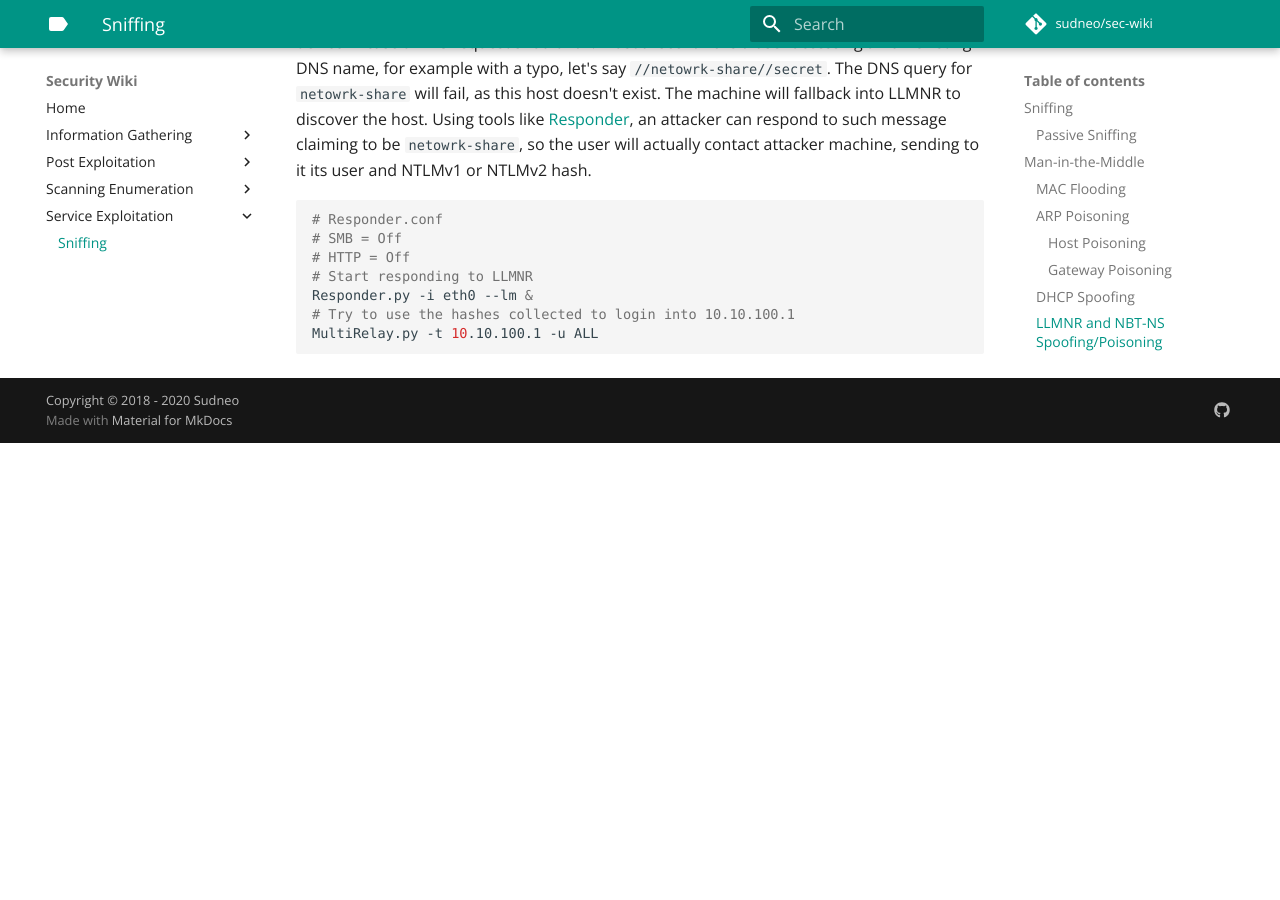
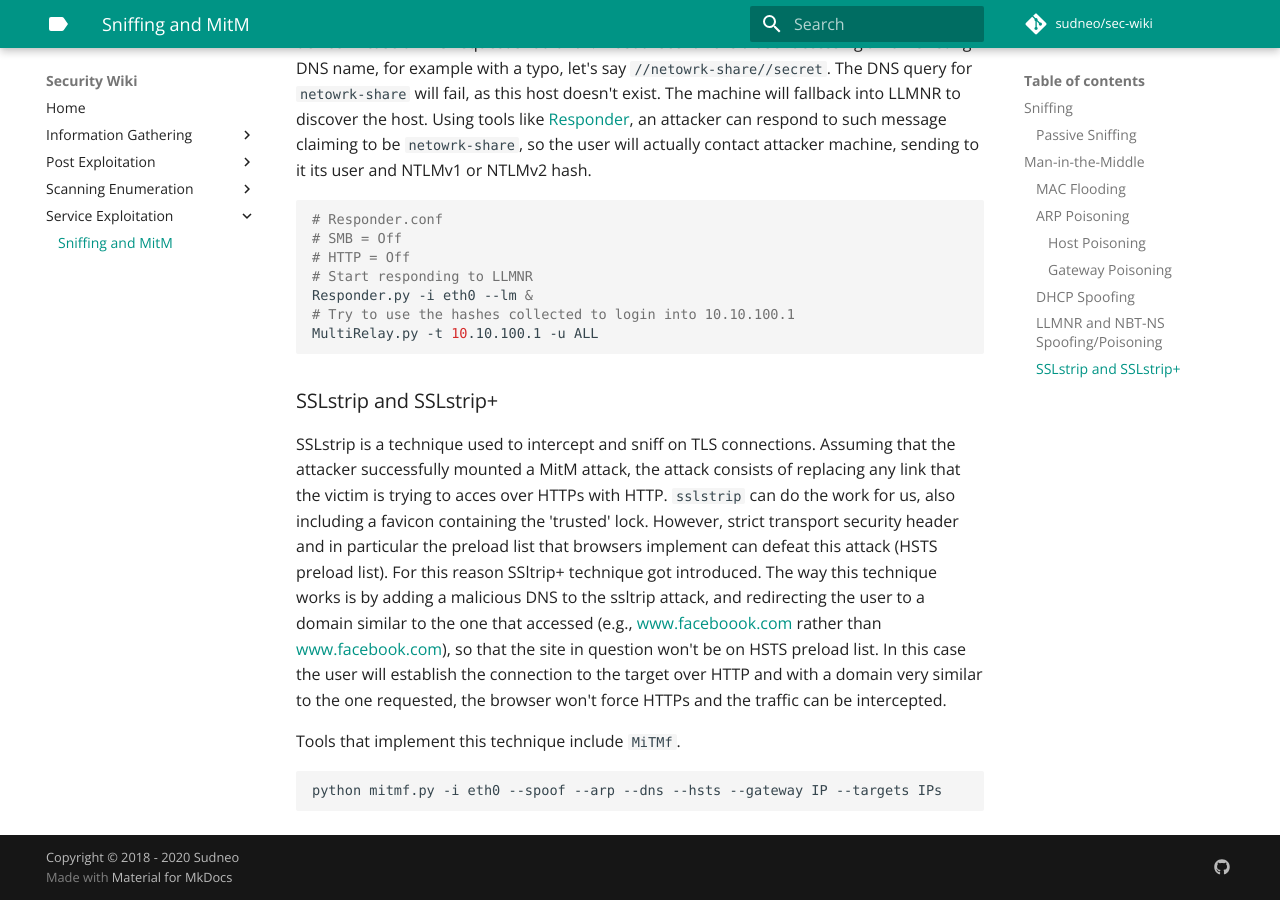
Before and after one commit to Sudneo/sec-wiki, an MkDocs documentation site: the page built from docs/Service_Exploitation/Sniffing_and_MitM.md, in a window 1280 px wide and 900 px high, scrolled down 2077 px. Built offline with MkDocs 1.6.1 and Material for MkDocs 9.7.7, drawn with Linux system fonts in a browser that asks for light colours; some web fonts are replaced; comment, search, counter and statistics services are not loaded; before the commit the page ends 2520 px from its top, so only the background shows below that; some of the changed text lies outside the part shown.

Commit message:
Adds ssl mitm

````diff
--- a/docs/Service_Exploitation/sniffing.md
+++ b/docs/Service_Exploitation/Sniffing_and_MitM.md
@@ -96,3 +96,24 @@ Responder.py -i eth0 --lm &
 # Try to use the hashes collected to login into 10.10.100.1
 MultiRelay.py -t 10.10.100.1 -u ALL
 ```
+
+### SSLstrip and SSLstrip+
+
+SSLstrip is a technique used to intercept and sniff on TLS connections. Assuming that the attacker
+successfully mounted a MitM attack, the attack consists of replacing any link that the victim is
+trying to acces over HTTPs with HTTP. `sslstrip` can do the work for us, also including a favicon
+containing the 'trusted' lock. However, strict transport security header
+and in particular the preload list that browsers implement can defeat this attack (HSTS preload
+list).
+For this reason SSltrip+ technique got introduced. The way this technique works is by adding a
+malicious DNS to the ssltrip attack, and redirecting the user to a domain similar to the one that
+accessed (e.g., www.faceboook.com rather than www.facebook.com), so that the site in question
+won't be on HSTS preload list. In this case the user will establish the connection to the target
+over HTTP and with a domain very similar to the one requested, the browser won't force HTTPs and
+the traffic can be intercepted.
+
+Tools that implement this technique include `MiTMf`.
+
+```bash
+python mitmf.py -i eth0 --spoof --arp --dns --hsts --gateway IP --targets IPs
+```
````
